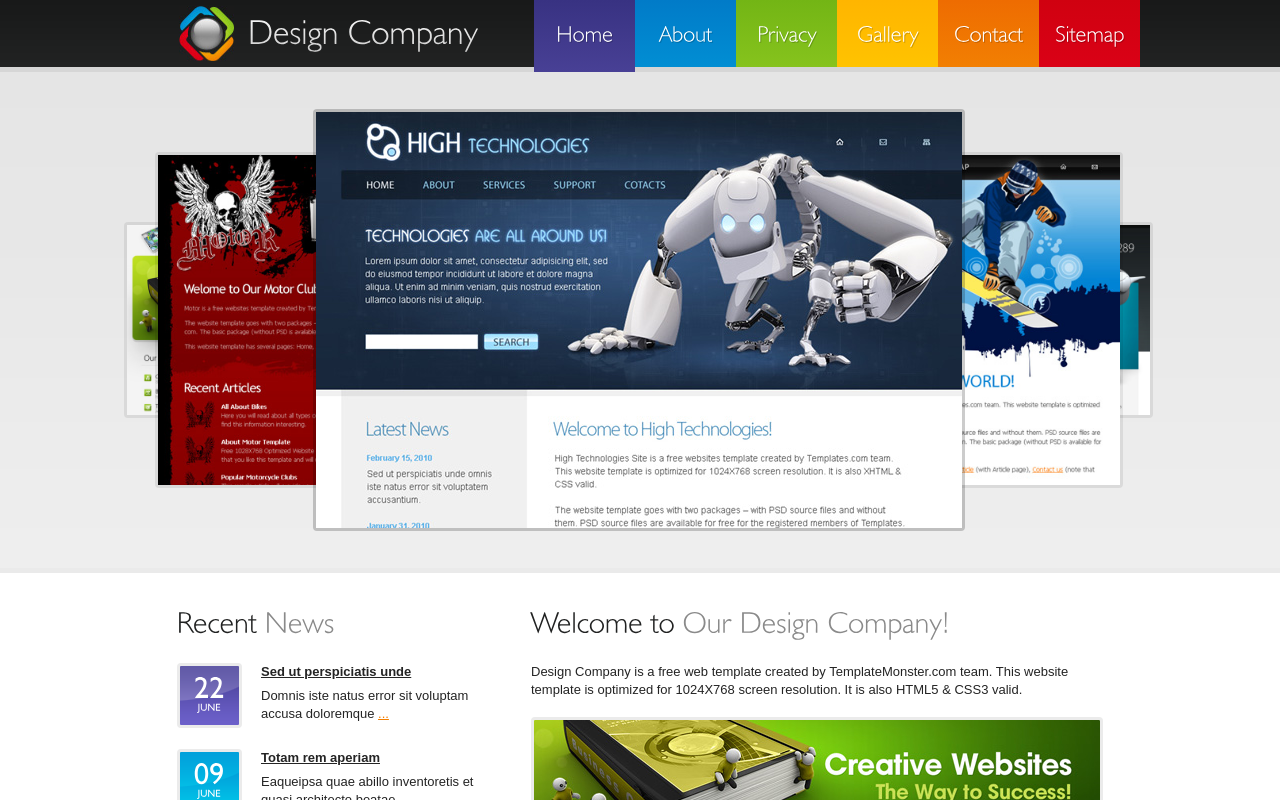
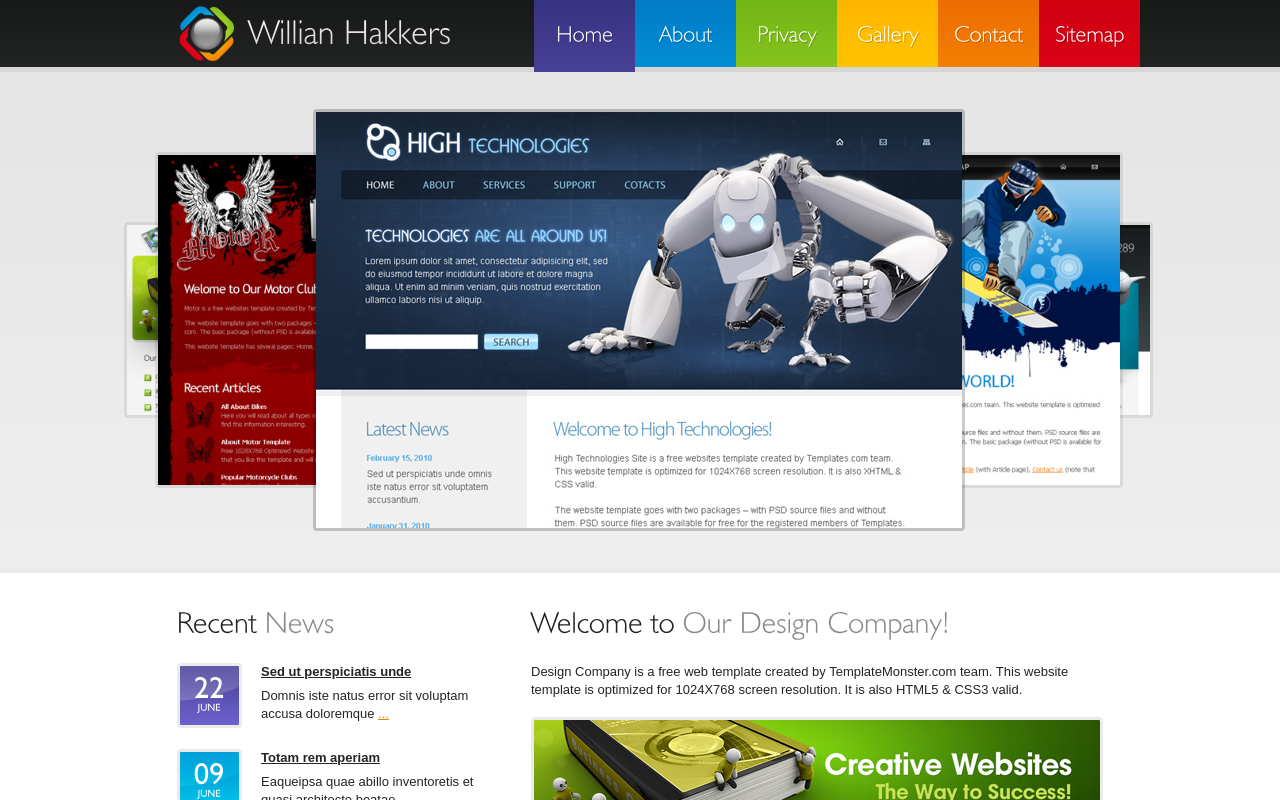
Before and after one commit to willianhakkers/LB10, a plain HTML site: page Template/index.html in a window 1280 px wide. Shown: the top 800 px of the page. Drawn offline with Linux system fonts and the light colour scheme.

Commit message:
God wat mooi

```diff
--- a/Template/index.html
+++ b/Template/index.html
@@ -26,7 +26,7 @@
   <!-- header -->
   <header>
     <div class="container">
-    	<h1><a href="index.html">Design Company</a></h1>
+    	<h1><a href="index.html">Willian Hakkers</a></h1>
       <nav>
         <ul>
         	<li><a href="index.html" class="current">Home</a></li>
```
